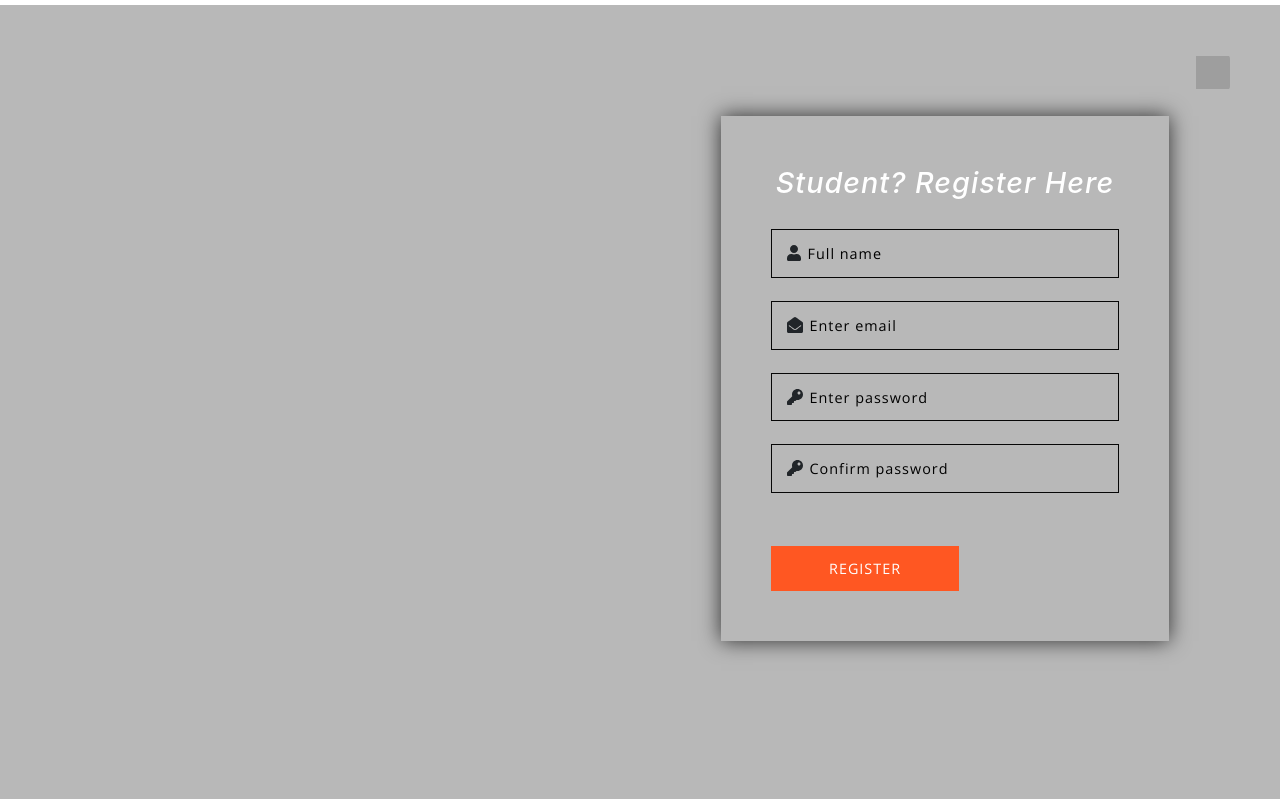
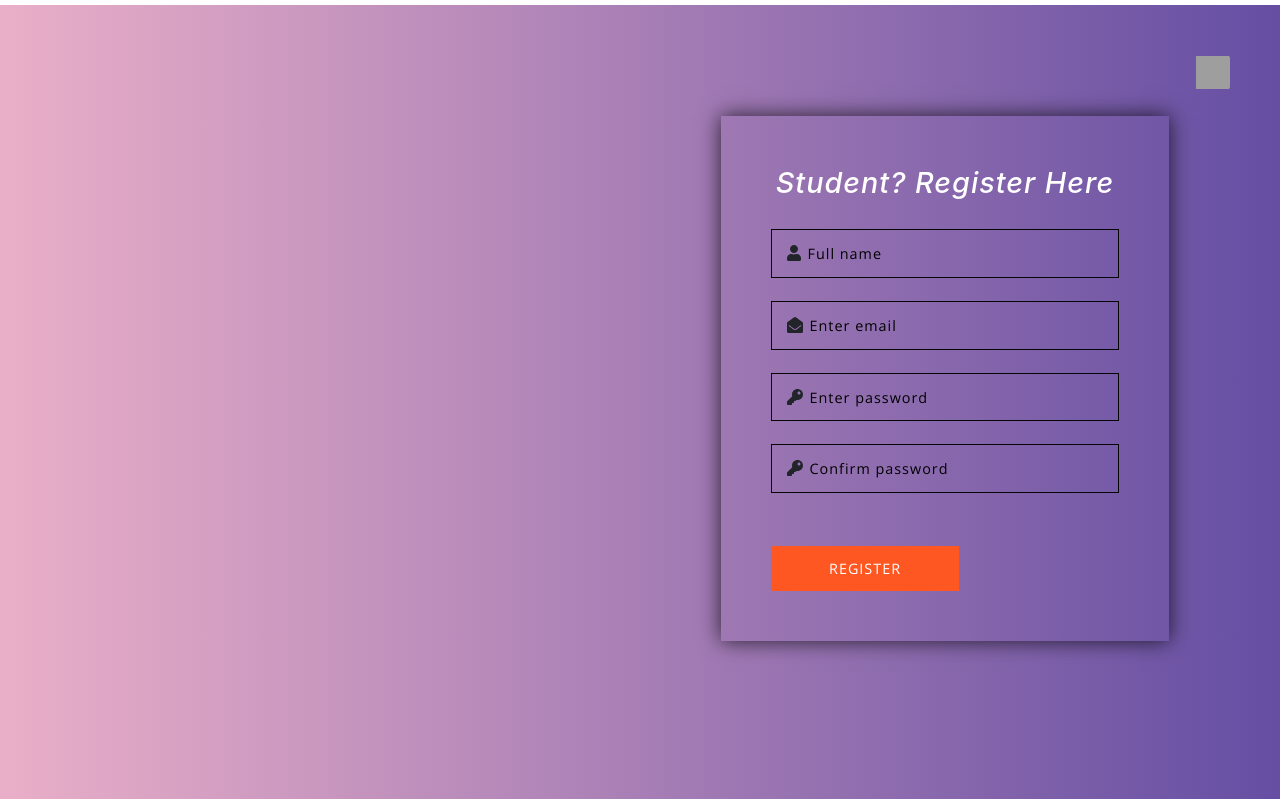
Before and after one commit to Ruckaiya/bm, a plain HTML site: page index.html in a window 1280 px wide. Shown: the part 128-927 px from the top of the page. Drawn offline with nearby package versions, Linux system fonts and the light colour scheme; grey boxes are pictures that could not be loaded.

Commit message:
Update style.css

```diff
--- a/css/style.css
+++ b/css/style.css
@@ -1,9 +1,4 @@
-/*--
-Author: W3layouts
-Author URL: http://w3layouts.com
-License: Creative Commons Attribution 3.0 Unported
-License URL: http://creativecommons.org/licenses/by/3.0/
---*/
+
 /* reset */
 html,
 body,
@@ -209,7 +204,8 @@ body {
 
 .video-w3l {
     padding: 0;
-    background: rgba(0, 0, 0, 0.28);
+    background: -webkit-linear-gradient(to right, #eaafc8, #654ea3);
+    background: linear-gradient(to right, #eaafc8, #654ea3);
     min-height: 1200px;
     display: grid;
 }
```
